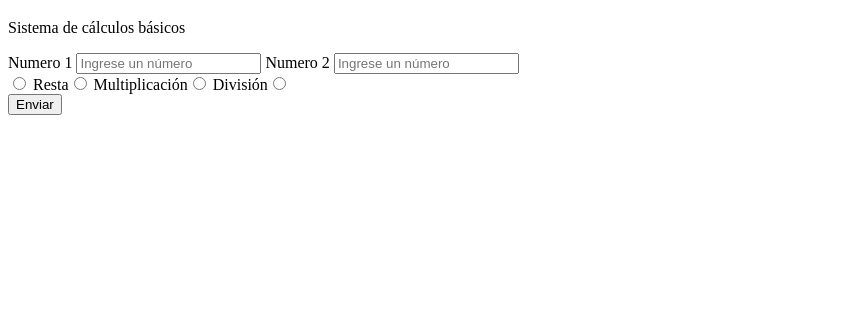
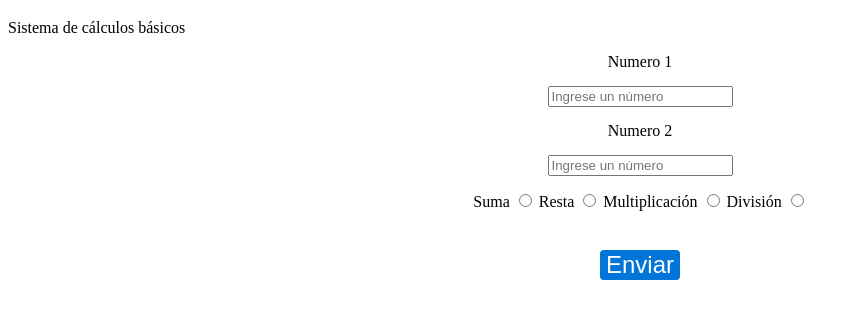
Before and after one commit to mnrondina/automationWeb, a plain HTML site: page index.html in a window 1280 px wide. Shown: the part 61-380 px from the top of the page, without its empty margins (0-859 px from the left). Drawn offline with Linux system fonts and the light colour scheme.

Commit message:
HTML+CSS

```diff
--- a/estilos.css
+++ b/estilos.css
@@ -0,0 +1,29 @@
+form
+{
+    display: flex;
+    flex-direction: column;
+    align-items: center;
+    justify-content: center;
+    gap: 15px; /* Espaciado entre inputs */
+}
+#btnenviar
+{
+    font-size: 1.5rem;
+    color: white;
+    background-color: #0275d8;
+    border-radius: 4px;
+    border: none;
+    margin: 3vh;
+
+}
+
+
+.operaciones label
+{
+    cursor: pointer;
+}
+
+#btnenviar:hover /* efecto cuando pasa el mouse */
+{
+    background-color: #025aa5;
+}
--- a/index.html
+++ b/index.html
@@ -4,7 +4,7 @@
     <meta charset="UTF-8">
     <meta name="viewport" content="width=device-width, initial-scale=1.0">
     <link rel="stylesheet" href="./estilos.css">
-    <title>Document</title>
+    <title>Calculadora Modular Web</title>
 </head>
 <body>
     <h1 id="titulo-principal">Calculadora Modular</h1>
@@ -12,15 +12,19 @@
     <form id="form-calculadora" action="#" method="post">
         Numero 1 <input type="text" name="num1" placeholder="Ingrese un número" id="num1">
         Numero 2 <input type="text" name="num2" placeholder="Ingrese un número" id="num2">
-        <div><input type="radio" name="suma" id="suma">
-        Resta<input type="radio" name="resta" id="resta">
-        Multiplicación<input type="radio" name="multiplicacion" id="multiplicacion">
-        División<input type="radio" name="division" id="division">
+        <div class="operaciones">
+            <label for="suma">Suma</label>
+            <input type="radio" name="operacion" id="suma">
+            <label for="resta">Resta</label>
+            <input type="radio" name="operacion" id="resta">
+            <label for="multiplicacion">Multiplicación</label>
+            <input type="radio" name="operacion" id="multiplicacion">
+            <label for="division">División</label>
+            <input type="radio" name="operacion" id="division">
+
         </div>
+
         <input type="button" value="Enviar" id="btnenviar">
-
-
-
     </form>
 
 </body>
```
Also changed, not shown: 1 other file.
